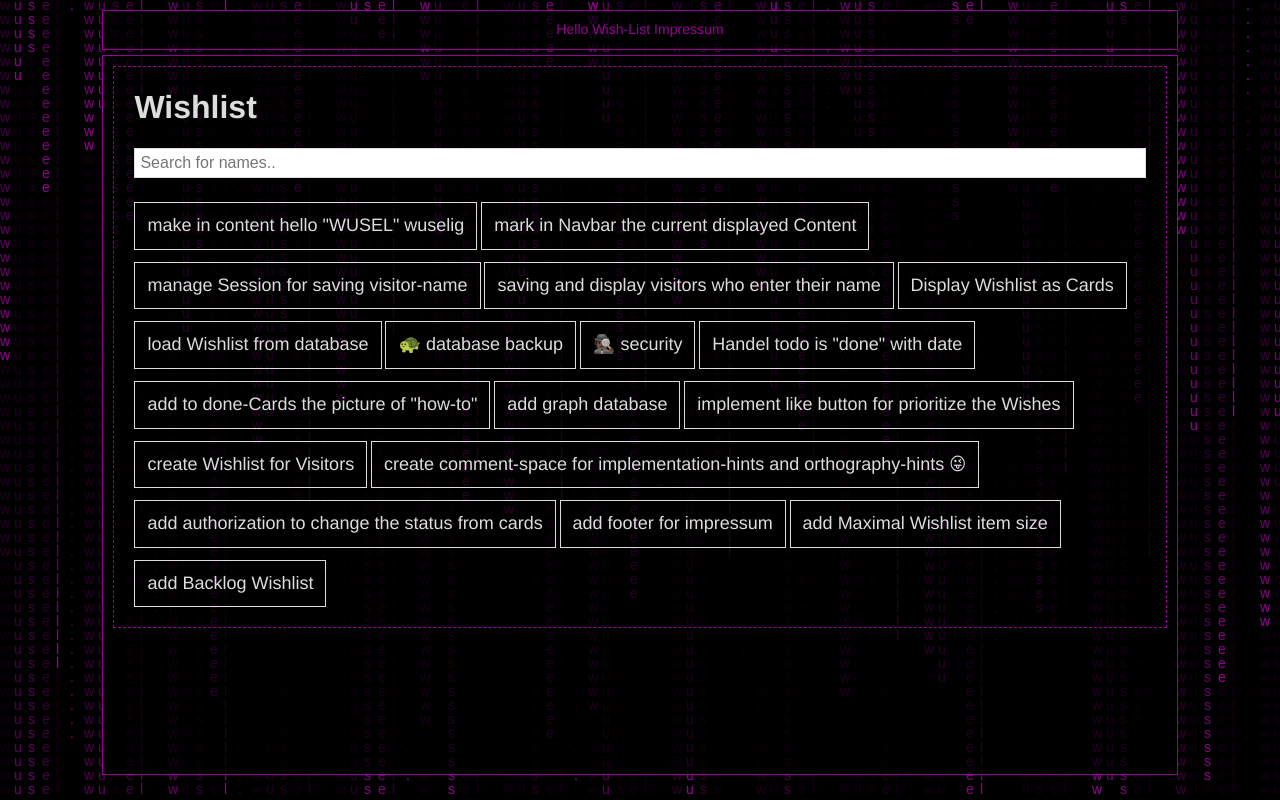
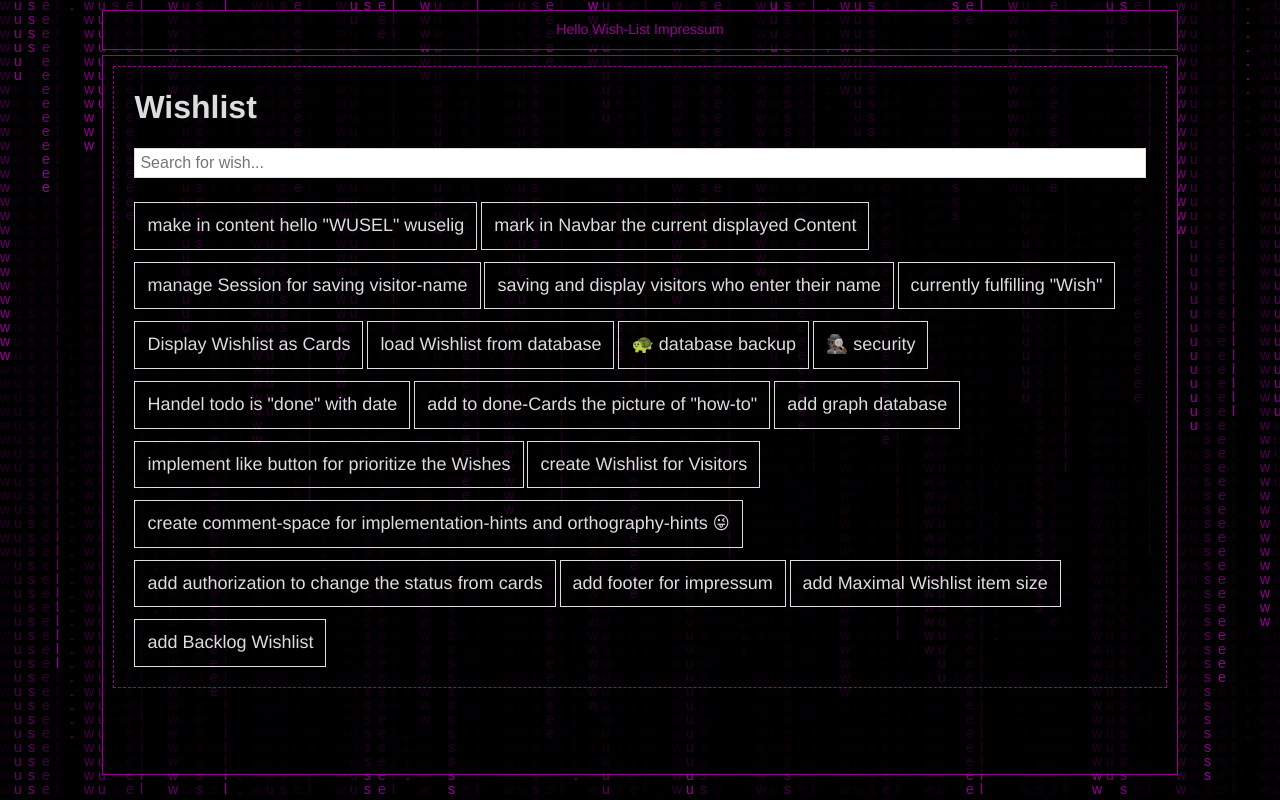
Before and after one commit to cosmaa/wusel-landing, a Flask app: page /wishes in a window 1280 px wide. Run offline with Flask 2, Linux system fonts and the light colour scheme; some libraries are stand-ins or nearby versions.

Commit message:
[usecase Wishlist] refactoring

```diff
--- a/app/templates/pages/wish-list.html
+++ b/app/templates/pages/wish-list.html
@@ -2,13 +2,14 @@
 {% block content %}
     <div class="content">
         <h1>Wishlist</h1>
-   <input type="text" id="myInput" onkeyup="myFunction()" placeholder="Search for names.." title="Type in a name">
+   <input type="text" id="myInput" onkeyup="myFunction()" placeholder="Search for wish..." title="Type in a name">
 
 <ul id="myUL">
   <li><a href="#">make in content hello "WUSEL" wuselig</a></li>
   <li><a href="#">mark in Navbar the current displayed Content</a></li>
   <li><a href="#">manage Session for saving visitor-name</a></li>
   <li><a href="#">saving and display visitors who enter their name</a></li>
+  <li><a href="#">currently fulfilling "Wish"  </a></li>
   <li><a href="#">Display Wishlist as Cards</a></li>
   <li><a href="#">load Wishlist from database</a></li>
   <li><a href="#">&#128034; database backup </a></li>
```
Also changed, not shown: README.md.
